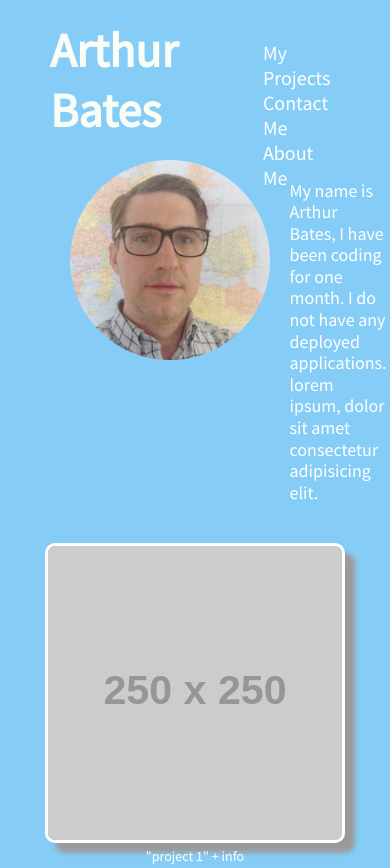
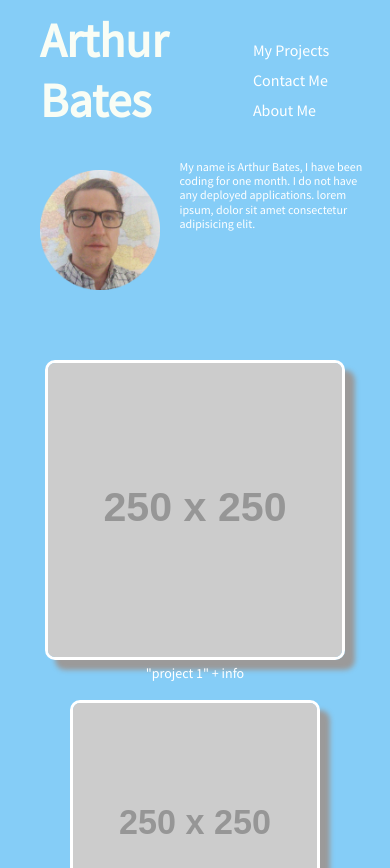
Before and after one commit to artbat6/ArthurBates-portfolio, a plain HTML site: page index.html in a window 390 px wide. Shown: the top 868 px of the page. Drawn offline with Linux system fonts and the light colour scheme; placeholder pictures from the web are drawn by us.

Commit message:
more media query adjustments

```diff
--- a/assets/styles/style.css
+++ b/assets/styles/style.css
@@ -65,9 +65,11 @@ header nav ul li a {
   font-family: "Source Sans Pro", sans-serif;
 }
 .hero img {
-  height: 200px;
-  margin-left: 70px;
-}
+    height: 120px;
+    margin-left: 40px;
+    margin-top: 30px
+  }
+
 .intro {
   width: 100%;
   text-align: left;
@@ -112,7 +114,7 @@ header nav ul li a {
 
 footer {
   display: flex;
-  justify-content: space-around;
+  justify-content: center;
   flex-wrap: wrap;
   width: 100%;
   padding: 40px 35px;
@@ -139,13 +141,7 @@ section div:first-child {
         height: 100px;
         justify-content: space-evenly
     }
-
-    footer {
-        justify-content: space-evenly;
-       }
-
-
-    }
+  }
 
 
 
@@ -181,4 +177,47 @@ section div:first-child {
 /* MEDIA QUERY FOR MOBILE PHONES AND SMALLER */
 @media screen and (max-width: 575px) {
 
-}
+    header{
+        padding: 10px;
+    }
+    header nav {
+        padding-top: 20px;
+        margin-right: 30px;
+        width: 400px;
+        align-content: left;
+        font-family: "Source Sans Pro", sans-serif;
+        font-size: 16px;
+      }
+
+   .intro p {
+    font-size:12px;
+   }
+
+    }
+    .hero{
+        height:200px;
+    }
+    .project {
+        width: 200px;
+    }
+
+
+
+      .intro {
+        text-align: left;
+        justify-content: flex-end;
+        margin: 5%;
+        color: rgb(255, 255, 255);
+        font-size: 18px;
+        line-height: 1.2;
+      }
+      #my-projects {
+          top-margin:0;
+      }
+
+
+    footer h2 {
+        justify-content: center;
+        text-align: center
+       }
+    }
--- a/index.html
+++ b/index.html
@@ -35,9 +35,9 @@
     <!--image section-->
 
     <section class="hero" id="about-me">
-      <div>
+
         <img src="./assets/images/ArthurT.png" />
-      </div>
+
       <div class="intro">
         <p>
           My name is Arthur Bates, I have been coding for one month. I do not
@@ -80,6 +80,18 @@
         </a>
         <p>"project 5" + info</p>
       </div>
+      <div class="projects">
+        <a href="#">
+          <img src="https://via.placeholder.com/250" alt="image placeholder" />
+        </a>
+        <p>"project 2" + info</p>
+      </div>
+      <div class="projects">
+        <a href="#">
+          <img src="https://via.placeholder.com/250" alt="image placeholder" />
+        </a>
+        <p>"project 2" + info</p>
+      </div>
     </section>
 
     <footer id="contact-info">
```
